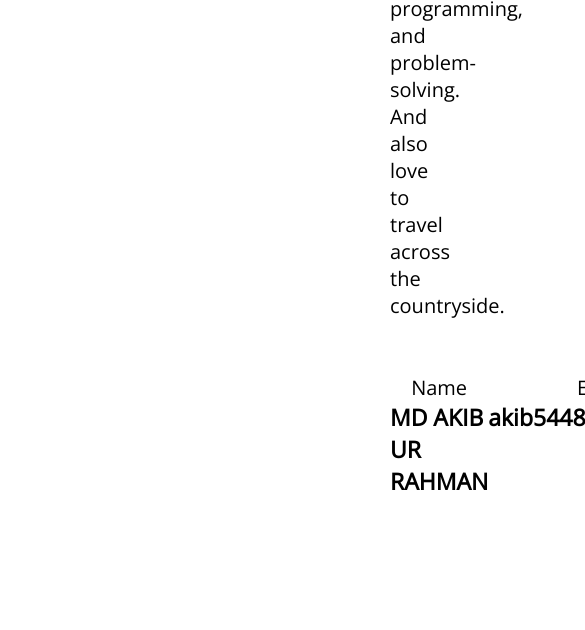
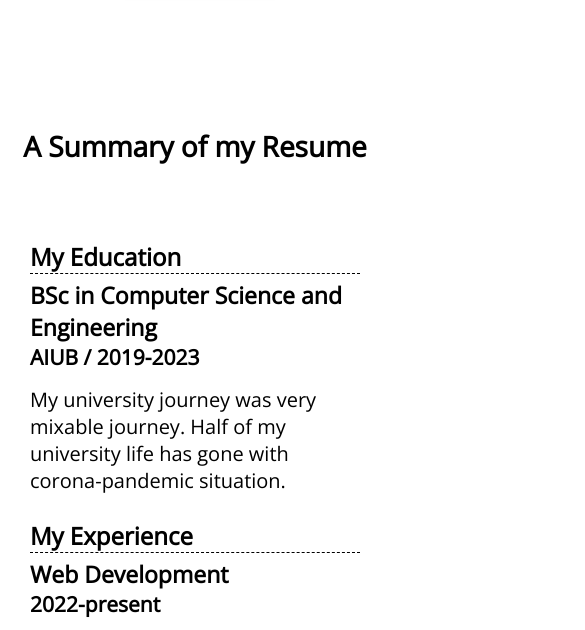
Before and after one commit to akib0rahman/akib-portfolio, a plain HTML site: page index.html in a window 390 px wide. Shown: the part 1356-1986 px from the top of the page, 585 px wide, since content can reach past the window. Drawn offline with nearby package versions, Linux system fonts and the light colour scheme.

Commit message:
responsive added

```diff
--- a/index.html
+++ b/index.html
@@ -15,7 +15,7 @@
 
 <body>
 
-    <header class="header">
+    <header class="header under-work">
         <nav>
             <h3 class="nav-title">Ak<span class="text">i</span>b</h3>
             <div>
--- a/styles/portfolio.css
+++ b/styles/portfolio.css
@@ -3,6 +3,9 @@
     font-family: 'Open Sans', sans-serif;
     font-weight: 400;
     font-size: 20px;
+}
+.under-work{
+    display: none;
 }
 .header {
     background: #FFF8F3;
@@ -213,3 +216,71 @@ main{
     width: fit-content;
     border:none;
 }
+
+@media screen and (max-width:576px) {
+    .footer,.resume-section,.skills, .contact-info {
+        padding: 10px 10px;
+        display: flex;
+        flex-direction: column;
+        gap: 20px;
+    }
+    .footer-title, .edu-title  {
+        font-weight: 700;
+        font-size: 24px;
+    }
+    .resume-title{
+        font-size: 28px
+    }
+    p {
+        display: block;
+        font:14px;
+    }
+    .message input[type="text"], input[type="email"], textarea {
+        width: 100%;
+        margin-right: 10px;
+    }
+    .resume {
+        max-width: 1140px;
+        margin: 30px 20px;
+    }
+    .resume-section {
+        display: flex;
+        gap: 20px;
+    }
+    .footer .footer-title, p, form{
+        margin: 0 20px;
+    }
+    .resume p{
+        margin-left: 0px;
+    }
+    .resume .edu-title{
+        margin-top: 5px;
+        margin-bottom: 5px;
+        border-bottom: 1px dashed;
+    }
+    .what-i-do {
+        max-width: 1140px;
+        margin: 130px 20px;
+    }
+    .what-i-do-des {
+        margin-bottom: 0px;
+        padding-left: 0px;
+        padding-right: 0px;
+        text-align: justify;
+    }
+    .main {
+        padding: 0px 0px;
+
+    }
+    main{
+        margin:20px 20px;
+    }
+    .contact-info p{
+        text-align: center;
+    }
+    .contact-info h2{
+        font-size: 1.2em;
+        border-bottom: 1px dashed;
+    }
+
+}
```
